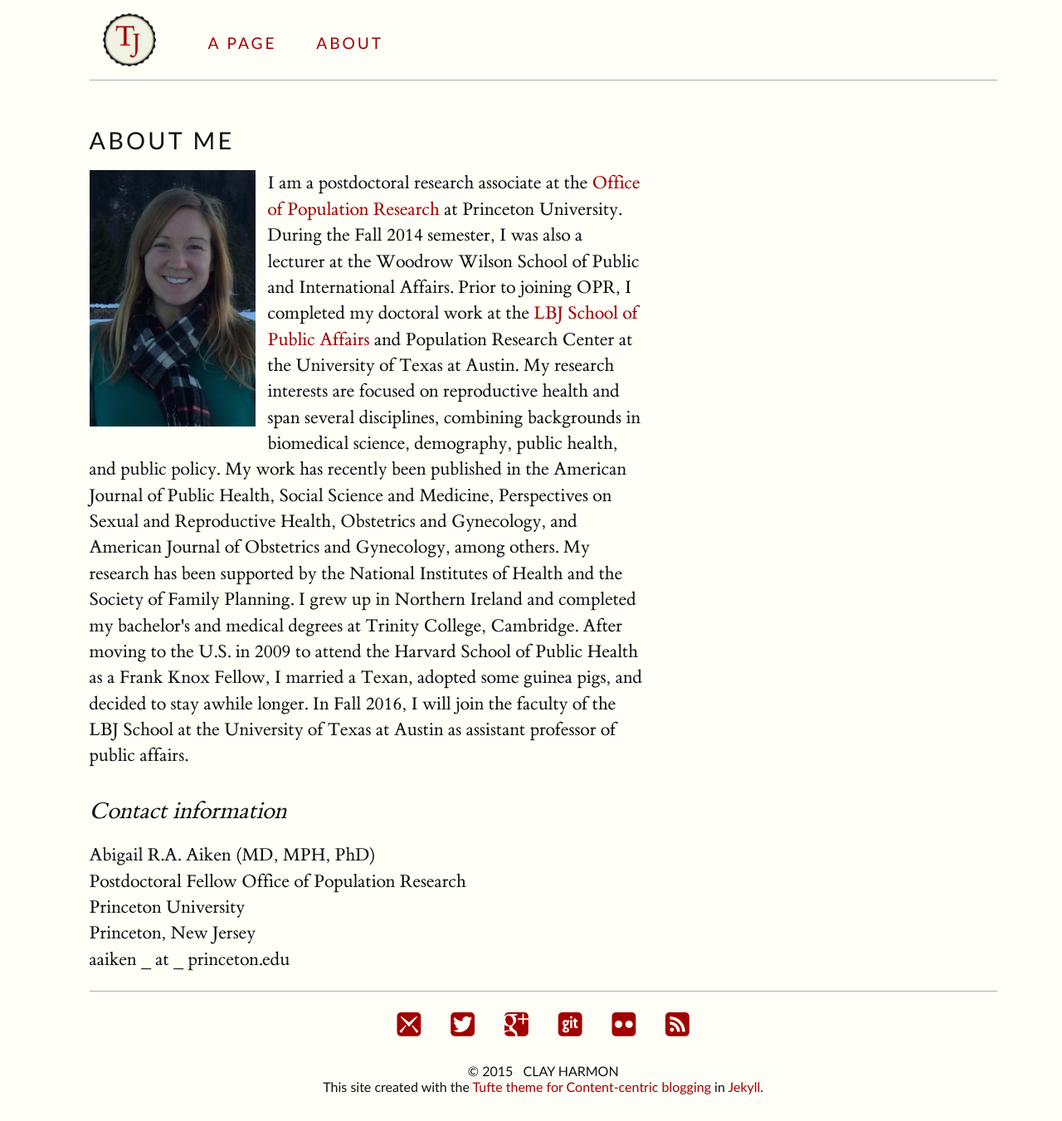
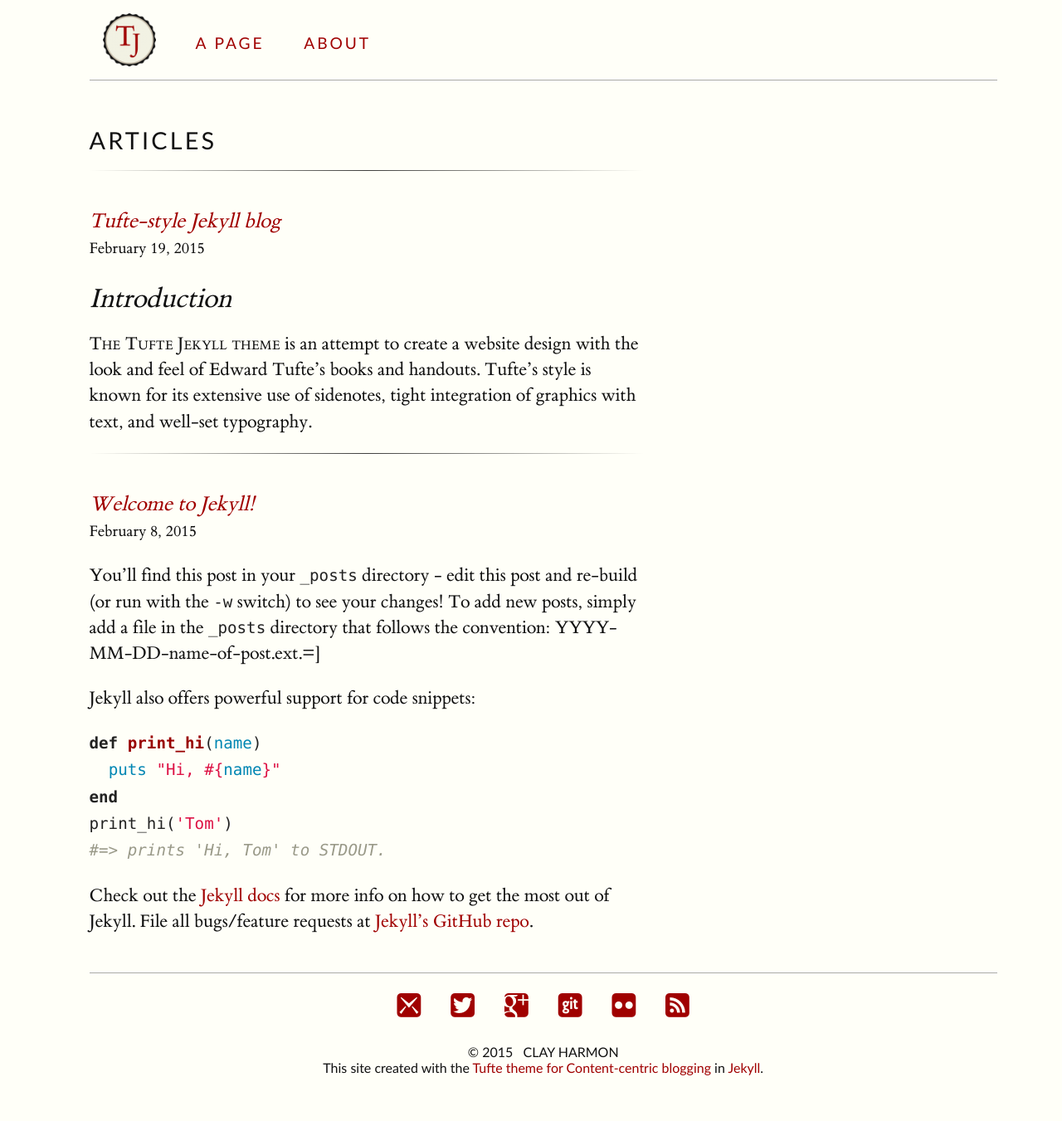
Before and after one commit to abigailaiken/abigailaiken.github.io, a Jekyll site: the page built from index.html, in a window 1280 px wide. Shown: the whole page at 83% size. Built offline with Jekyll 4.4.1, drawn with Linux system fonts in a browser that asks for light colours; after the commit the page ends 1328 px from its top, so only the background shows below that.

Commit message:
one more try with tufts

````diff
--- /dev/null
+++ b/_posts/2015-02-19-tufte-style-jekyll-blog.md
@@ -0,0 +1,196 @@
+---
+layout: post
+title:  "Tufte-style Jekyll blog"
+date:   2015-02-19 21:46:04
+categories: jekyll css
+---
+## Introduction
+
+{% newthought 'The Tufte Jekyll theme' %} is an attempt to create a website design with the look and feel of Edward Tufte's books and handouts. Tufte’s style is known for its extensive use of sidenotes, tight integration of graphics with text, and well-set typography.<!--more--> The idea for this project is essentially cribbed wholesale from Tufte and R Markdown's Tufte Handout format{% sidenote 1  'See [code.google.com/p/tufte-latex](https://code.google.com/p/tufte-latex') and [rmarkdown.rstudio.com/tufte_handout_format](http://rmarkdown.rstudio.com/tufte_handout_format.html) %} This page is an adaptation of the [Tufte Handout PDF](http://rmarkdown.rstudio.com/examples/tufte-handout.pdf).
+
+## Jekyll customizations
+
+This Jekyll blog theme is based on a github repository by Dave Liepmann [here](https://github.com/daveliepmann/tufte-css), which in turn was based on the [R Markdown Tufte Handout](http://rmarkdown.rstudio.com/examples/tufte-handout.pdf). I borrowed freely from Dave's repo and have transformed many of the typographic and page-structural features into a set of custom Liquid tags that make creating content using this style much easier than writing straight HTML. Essentially, if you know markdown, and mix in a few custom Liquid tags, you can be creating a website with this document style in short order.
+
+## Basics
+
+### Color
+
+Although paper handouts obviously have a pure white background, the web is better served by the use of slightly off-white and off-black colors. I picked ```#fffff8``` and ```#111111``` because they are nearly indistinguishable from their 'pure' cousins, but dial down the harsh contrast. Tufte's books are a study in spare, minimalist design. In his book [The Visual Display of Quantitative Information](http://www.edwardtufte.com/tufte/books_vdqi), he uses a red ink to add some visual punctuation to the buff colored paper and dark ink. In that spirit, links are styled using a similar red color.
+
+### Headings
+
+Tufte CSS styles headings ```h1```, ```h2```, and ```h3```, making them nearly identical except for font size. The ```h1``` should be used as a title, the ```h2```for section headings, and ```h3``` for subsection headings.
+
+While this Jekyll theme supports more specific headings, if you feel the urge to reach for a heading of level 4 or higher, consider redesigning your document.
+
+{% newthought 'In his later books' %}{% sidenote 2 '[http://www.edwardtufte.com/tufte/books_be](http://www.edwardtufte.com/tufte/books_be)'%}, Tufte starts each section with a bit of vertical space, a non-indented paragraph, and sets the first few words of the sentence in small caps. To accomplish this using this style, enclose the sentence fragment you want styled with small caps in a custom Liquid tag called 'newthought' like so:
+
+```
+{{ "{% newthought 'In his later books'" }} %}
+```
+
+### Font
+
+In print, Tufte uses the proprietary Monotype Bembo{% sidenote 3 '[http://www.edwardtufte.com/bboard](http://www.edwardtufte.com/bboard/q-and-a-fetch-msg?msg_id=0000Vt)' %} font. Electronically he uses ETBembo, available under the MIT license through Edward Tufte, Adam Schwartz, and Marc Neuwirth's [*Presenter*](https://github.com/edwardtufte/presenter) project. The Tufte Jekyll Theme CSS uses ETBembo through the use of ```@font-face```.
+
+Code snippets ape GitHub's font selection using Microsoft's [*Consolas*](http://www.microsoft.com/typography/ClearTypeFonts.mspx) and the sans-serif font uses Tufte's choice of Gill Sans. Since this is not a free font, and some systems will not have it installed, the free google font [*Lato*](https://www.google.com/fonts/specimen/Lato) is designated as a fallback.
+
+## Figures
+
+### Margin Figures
+
+{% marginfigure /assets/img/figure1.png 'Figure 1: Sepal length vs. petal length, colored by species'  %}Images and graphics play an integral role in Tufte’s work. To place figures in the margin, use the custom margin figure liquid tag included in the ```_plugins``` directory like so:
+
+```{{ "{% marginfigure /assets/img/figure1.png 'Figure 1: Sepal length vs. petal length, colored by species' "}} %}```.
+
+Note that the caption *must* be enclosed in quotes for the simple liquid tag to work!
+
+### Equations
+
+The Markdown parser being used by this Jekyll theme is Kramdown, which contains some built-in [Mathjax](//www.mathjax.org) support. Both inline and block-level mathematical figures can be added to the content.
+
+For instance, the following inline sequence:
+
+*When {% m %}a \ne 0{% em %}, there are two solutions to {% m %}ax^2 + bx + c = 0{% em %}*
+
+is written by enclosing a Mathjax expression with a *Liquid inline tag pair* ('m' and 'em') like so:
+
+```When {{ "{% m "}}%} a \ne 0{{ "{% em "}}%}, there are two solutions to {{ "{% m " }}%}ax^2 + bx + c = 0{{ "{% em " }}%}```
+
+Similarly, this block-level Mathjax expression: {% math %}x = {-b \pm \sqrt{b^2-4ac} \over 2a}.{% endmath %}
+
+is written by enclosing the expression with a *Liquid block tag pair* ('math' and 'endmath') like so:
+
+```{{ "{% math "}}%}x = {-b \pm \sqrt{b^2-4ac} \over 2a}.{{ "{% endmath "}} %}```
+
+You can get pretty fancy, for instance, the wave equation's nabla is no big thing{% math %}\frac{\partial^2 y}{\partial t^2}= c^2\nabla^2u{% endmath %}
+
+All of the standard Latex equation markup is available to use inside these block tags.
+
+### Full Width Figures
+
+If you need a full-width image or figure, another custom liquid tag is available to use. Oddly enough, it is named 'fullwidth', and this markup:
+
+```{{ "{% fullwidth /assets/img/figure2.png 'Full width figure' "}} %}```
+
+Yields this:
+
+{% fullwidth /assets/img/figure2.png 'Full width figure' %}
+
+```qplot(wt, mpg, data = mtcars, colour = factor(cyl) )```
+
+
+### Main Column Figures
+
+Besides margin and full width figures, you can of course also include figures constrained to the main column. Yes, you guessed it, a custom liquid tag rides to the rescue once again:
+
+```{{ "{% maincolumn /assets/img/figure3.png 'This is a caption for the image to the left' "}} %}```
+
+yields this:
+
+{% maincolumn /assets/img/figure3.png 'This is a caption for the image to the left' %}
+
+## Sidenotes and Margin notes
+
+One of the most prominent and distinctive features of Tufte's style is the extensive use of sidenotes and margin notes. Perhaps you have noticed their use in this document already. You are very astute.
+
+There is a wide margin to provide ample room for sidenotes and small figures. I have preserved a slight semantic distinction between *sidenotes* and *marginnotes*.
+
+### Sidenotes
+
+Sidenotes{% sidenote 3 'This is a sidenote and *contains a superscript*'%} contain a superscript. Right now, it is up to you to maintain the numbering system with these Liquid tags. Perhaps some clever person who takes a shine to this Jekyll theme will fork the repository and use some Ruby-fu and modify the ```sidenote.rb``` plugin to keep track of the numbering for you. But right now, a sidenote like the one here is created with the following markup in Markdown (what?):
+
+```{{ "{% sidenote 3 'This is a sidenote and *contains a superscript*'" }}%}```
+
+### Margin notes
+
+Margin notes{% marginnote 'This is a margin note *without* a superscript' %} are similar to sidenotes, but do not contain a superscript. You can place anything you want in a margin note. Well, anything that is an inline element. Block level elements can make the Kramdown parser do strange things. Same sort of markup as a sidenote, but without a number involved:
+
+```{{ "{% marginnote 'This is a margin note *without* a superscript'" }} %}```
+
+
+## Tables
+
+Tabular data is presented with right-aligned text and minimal grid lines. Table captions are placed inside a *marginnote* Liquid Tag above the table. Be careful to leave a blank line between the marginnote and the beginning of the table to avoid goofy shit happening during the parsing step.
+
+Of course, a table can be created using the usual html markup (```<table><thead><tbody<tr><td> etc..```)
+
+ {% marginnote 'Table 1: first row of metcars' %}
+
+<table>
+  <thead><th></th><th>mpg</th><th>cyl</th><th>disp</th><th>hp</th><th>drat</th><th>wt</th></thead>
+  <tbody>
+    <tr><td>Mazda RX4</td><td>21.00</td><td>6.00</td><td>160.00</td><td>110.00</td><td>3.90</td><td>2.62</td></tr>
+    <tr><td>Mazda RX4 Wag</td><td>21.00</td><td>6.00</td><td>160.00</td><td>110.00</td><td>3.90</td><td>2.88</td></tr>
+    <tr><td>Datsun 710</td><td>22.80</td><td>4.00</td><td>108.00</td><td>93.00</td><td>3.85</td><td>2.32</td></tr>
+    <tr><td>Hornet 4 Drive</td><td>21.40</td><td>6.00</td><td>258.00</td><td>110.00</td><td>3.08</td><td>3.21</td></tr>
+    <tr><td>Hornet Sportabout</td><td>18.70</td><td>8.00</td><td>360.00</td><td>175.00</td><td>3.15</td><td>3.44</td></tr>
+    <tr><td>Valiant</td><td>18.10</td><td>6.00</td><td>225.00</td><td>105.00</td><td>2.76</td><td>3.46</td></tr>
+  </tbody>
+</table>
+
+{% newthought Or %} you can avail yourself of the Markdown Extra features built into Kramdown, and use the Markdown Extra table syntax to make the very same thing:
+
+{% marginnote 'Table 2: same table with Markdown Extra markup and sane numerical precision' %}
+
+|                 |mpg  | cyl  |  disp  |   hp   |  drat  | wt  |
+|----------------:|----:|-----:|-------:|-------:|-------:|----:|
+|Mazda RX4        |21   |6     |160     |110     |3.90    |2.62 |
+|Mazda RX4 Wag    |21   |6     |160     |110     |3.90    |2.88 |
+|Datsun 710       |22.8 |4     |108     |93      |3.85    |2.32 |
+|Hornet 4 Drive   |21.4 |6     |258     |110     |3.08    |3.21 |
+|Hornet Sportabout|18.7 |8     |360     |175     |3.15    |3.44 |
+|Valiant          |18.1 |6     |160     |105     |2.76    |3.46 |
+
+Using the following markup(down):
+
+```
+|                 |mpg  | cyl  |  disp  |   hp   |  drat  | wt  |
+|----------------:|----:|-----:|-------:|-------:|-------:|----:|
+|Mazda RX4        |21   |6     |160     |110     |3.90    |2.62 |
+etc..
+```
+
+## Code
+
+Code samples use a monospace font using the 'code' class. The Kramdown parser has the 'GFM' option enabled, which stands for 'Github Flavored Markdown', and this means that both inline code such as ```#include <stdio.h>``` and blocks of code can be delimited by surrounding them with 3 backticks:
+
+```
+(map tufte-style all-the-things)
+```
+is created by the following markup:
+<pre><code>```(map tufte-style all-the-things)```</code></pre>
+
+In theory, one should be able to append the language name right after the first three backticks and get some sexy code syntax highlighting, but for some reason, the only way I can make this work with the Kramdown and Rouge highlighting turned on is to enclose a block of code in the some Liquid tags. For instance, here is the Ruby code for one of the plugins included with this theme:
+
+{% highlight ruby %}
+module Jekyll
+  class RenderFullWidthTag < Liquid::Tag
+require "shellwords"
+
+    def initialize(tag_name, text, tokens)
+      super
+      @text = text.shellsplit
+    end
+
+    def render(context)
+      "<div><img class='fullwidth' src='#{@text[0]}'/></div> " +
+      "<p><span class='marginnote'>#{@text[1]}</span></p>"
+    end
+  end
+end
+
+Liquid::Template.register_tag('fullwidth', Jekyll::RenderFullWidthTag)
+{% endhighlight %}
+
+Which is created by surrounding the code with the *highlight* tag block pair:
+
+```
+{{ "{% highlight ruby" }} %}
+module Jekyll
+  blah, blah...
+Liquid::Template.register_tag('fullwidth', Jekyll::RenderFullWidthTag)
+{{ "{% endhighlight" }} %}
+```
+For some reason, the *linenos* tag modifier in the highlight tag totally screws up the code alignment, and I don't feel like sorting it out at the moment. So either don't use it, or figure it out and tell me what is going on so I can fix it.
--- /dev/null
+++ b/about/index.md
@@ -0,0 +1,10 @@
+---
+layout: post
+title: About
+---
+
+The *Tufte-Jekyll* theme is a natural extension of the work done by [Dave Leipmann](https://github.com/daveliepmann/tufte-css) on Github that created a CSS file that allows web writers to use the simple and elegant style employed by Edward Tufte in his published materials.
+
+To incorporate these styles into a Jekyll theme, I have made some very slight modifications that attempt to maintain the feel of the CSS styles in this repo.
+
+You can find the source code for Jekyll at [github.com/jekyll/jekyll](https://github.com/jekyll/jekyll)
--- a/index.html
+++ b/index.html
@@ -1,38 +1,16 @@
 ---
 layout: default
-title: Abigail Aiken
+title: Tufte
 ---
+  <h1 class="content-listing-header sans">Articles</h1>
+  <ul class="content">
+    {% for post in site.posts %}
+      <li class="listing">
+      	<hr class="slender">
+      	<a href="{{ post.url }}"><h4 class="contrast">{{ post.title }}</h4></a>
+      	<span class="smaller">{{ post.date | date: "%B %-d, %Y" }}</span>  <br/>
+		<div>{{ post.excerpt }}</div>
 
-<style>
-img {
-    float: left;
-    margin: 0px 15px 10px 0px;
-}
-</style>
-
-  <h1 class="content-listing-header sans">About me</h1>
-
-<p>
-<img src="http://abigailaiken.github.io/images/headshot.JPG"
-width="200px" alt="image" />
-I am a postdoctoral research associate at the <a
-href="http://opr.princeton.edu" target="_blank">Office of Population
-Research</a> at Princeton University. During the Fall 2014 semester, I
-was also a lecturer at the Woodrow Wilson School of Public and
-International Affairs.  Prior to joining OPR, I completed my doctoral
-work at the <a href="http://www.utexas.edu/lbj/" target="_blank">LBJ School of Public Affairs</a> and Population Research Center at the University of Texas at Austin.
-
-My research interests are focused on reproductive health and span several disciplines, combining backgrounds in biomedical science, demography, public health, and public policy. My work has recently been published in the American Journal of Public Health, Social Science and Medicine, Perspectives on Sexual and Reproductive Health, Obstetrics and Gynecology, and American Journal of Obstetrics and Gynecology, among others. My research has been supported by the National Institutes of Health and the Society of Family Planning.
-
-I grew up in Northern Ireland and completed my bachelor's and medical
-degrees at Trinity College, Cambridge. After moving to the U.S. in
-2009 to attend the Harvard School of Public Health as a Frank Knox Fellow, I married a Texan, adopted some guinea pigs, and decided to stay awhile longer. In Fall 2016, I will join the faculty of the LBJ School at the University of Texas at Austin as assistant professor of public affairs.
-
-<h3>Contact information</h3>
-
-<p>Abigail R.A. Aiken (MD, MPH, PhD)<br>
-Postdoctoral Fellow
-Office of Population Research<br>
-Princeton University<br>
-Princeton, New Jersey<br>
-aaiken _ at _ princeton.edu  </p>
+      </li>
+    {% endfor %}
+  </ul>
````
Also changed, not shown: research/research.md (deleted, +0 -10 lines), teaching/teaching.md (deleted, +0 -8 lines), images/arrow-down.png (deleted), images/bg_hr.png (deleted), images/blacktocat.png (deleted), images/headshot.JPG (deleted), images/icon_download.png (deleted), images/octocat-small.png (deleted), images/sprite_download.png (deleted).
